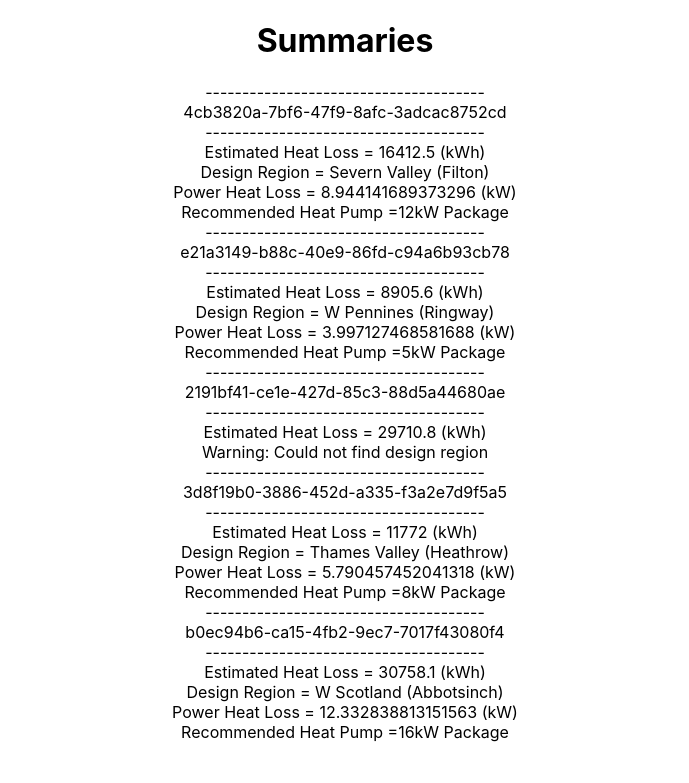
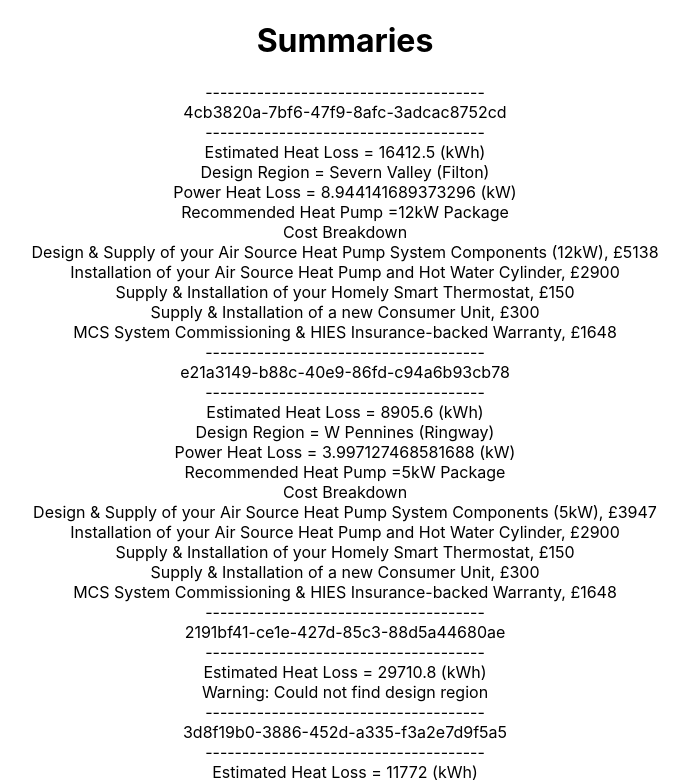
Before and after one commit to chima2g/quote_summary, a React (Create React App) app: page / in a window 1280 px wide. Shown: the top 783 px of the page, without its empty margins (295-984 px from the left). Built offline with nearby package versions, Linux system fonts and the light colour scheme; data requests are answered from the project's data file.

Commit message:
display the cost breakdowns

```diff
--- a/src/HouseSummary.js
+++ b/src/HouseSummary.js
@@ -1,3 +1,4 @@
+import { v4 as uuidv4 } from "uuid";
 import useFetch from "./useFetch";
 
 let getRecommendedPump = (powerHeatLoss, heatPumps) => {
@@ -30,6 +31,12 @@ let getPowerHeatLoss = (location, heatLoss) => {
 let getHeatLoss = (house) =>
   house?.floorArea * house?.heatingFactor * house?.insulationFactor;
 
+let getTotalCosts = (costs) => {
+  return costs.reduce((accumulator, cost) => {
+    return accumulator + cost.cost;
+  }, 0);
+};
+
 const HouseSummary = ({ house, heatPumps }) => {
   const heatLoss = getHeatLoss(house);
 
@@ -61,6 +68,16 @@ const HouseSummary = ({ house, heatPumps }) => {
                 heatPumps
               ).label
             }
+            <br />
+            Cost Breakdown
+            {getRecommendedPump(
+              getPowerHeatLoss(location, heatLoss),
+              heatPumps
+            ).costs.map((cost, index) => (
+              <div key={uuidv4()}>
+                {cost.label}, £{cost.cost}
+              </div>
+            ))}
           </div>
         )}
       </div>
@@ -68,4 +85,10 @@ const HouseSummary = ({ house, heatPumps }) => {
   );
 };
 
-export { HouseSummary, getPowerHeatLoss, getHeatLoss, getRecommendedPump };
+export {
+  HouseSummary,
+  getPowerHeatLoss,
+  getHeatLoss,
+  getRecommendedPump,
+  getTotalCosts,
+};
```
Also changed, not shown: 1 other file (tests, documents, lock files or other folders).
